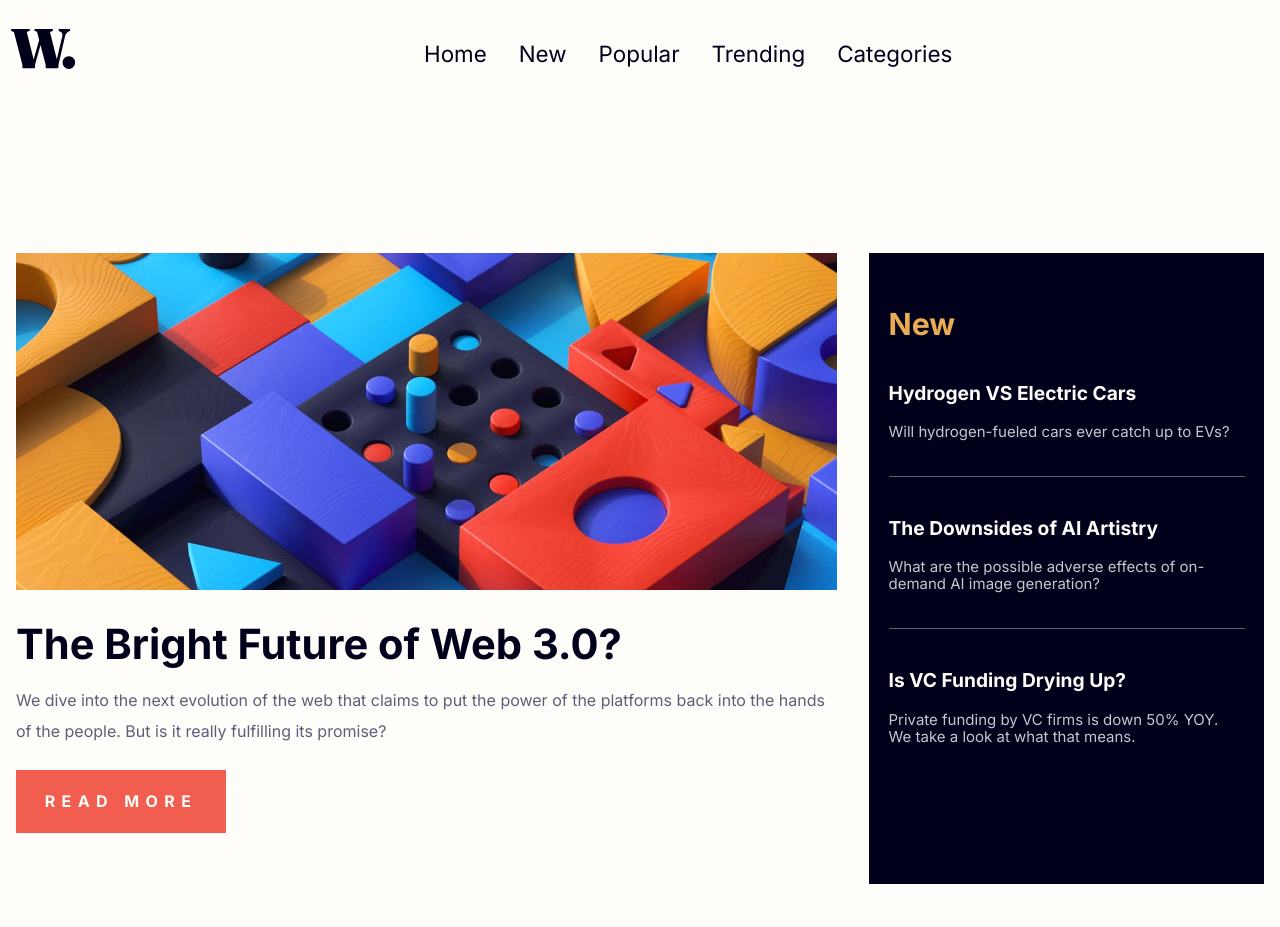
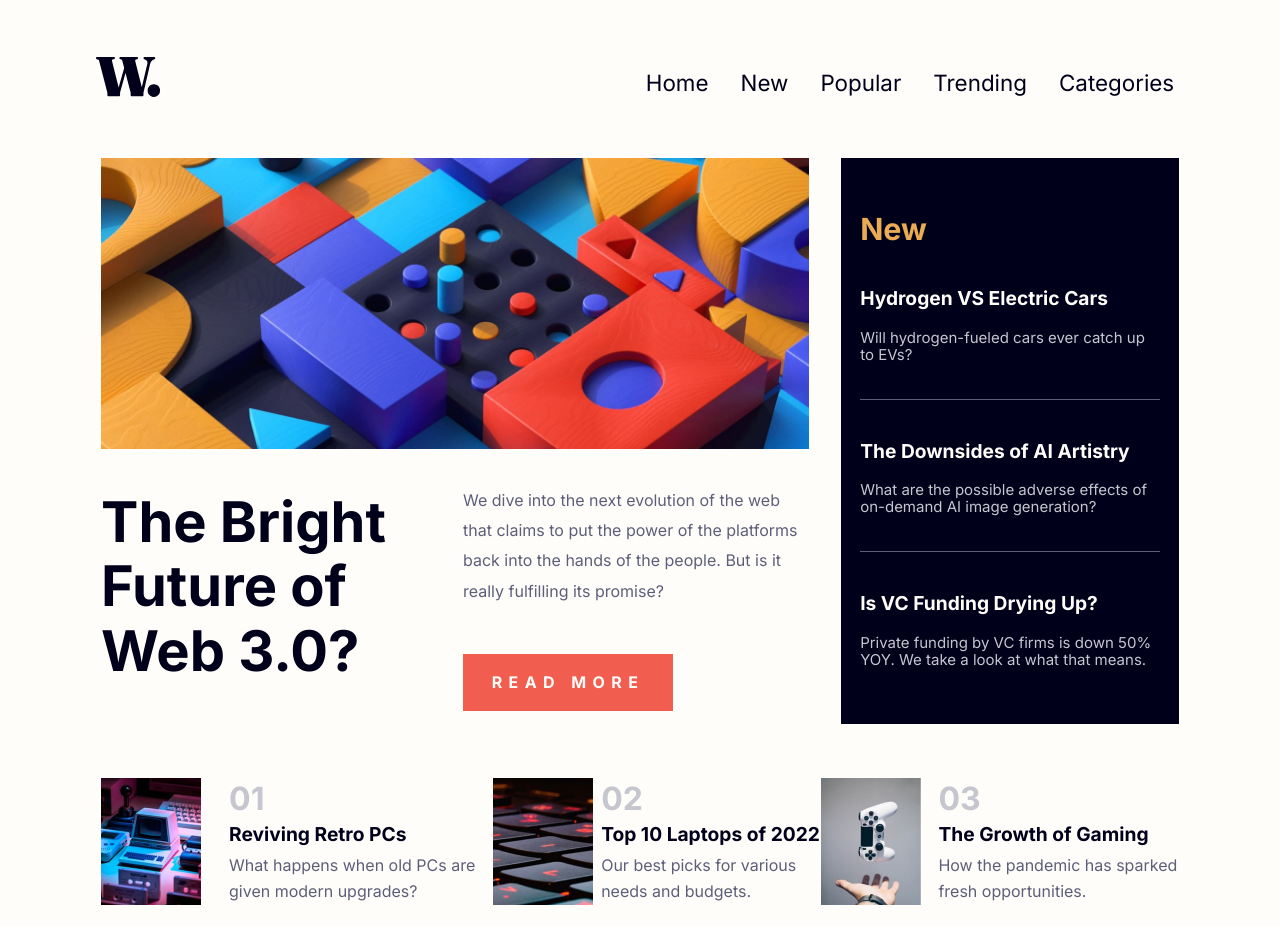
Before and after one commit to martinc1402/News-Homepage-Main, a plain HTML site: page index.html in a window 1280 px wide. Shown: the top 927 px of the page. Drawn offline with Linux system fonts and the light colour scheme.

Commit message:
Cleaned up desktop grid styles

```diff
--- a/index.html
+++ b/index.html
@@ -13,6 +13,8 @@
   <title>Frontend Mentor | News homepage</title>
 </head>
 <body>
+<div class="container">
+
 <header id="header-section" class="header-section">
   <div class="logo-container">
     <img class="logo" src="assets/images/logo.svg" alt="A logo of a W" />
@@ -47,10 +49,16 @@
       <img class ="mobile-image" src="assets/images/image-web-3-mobile.jpg" alt="A pretty image">
   </picture>
   </div>
-  <h1 id="main-heading" class="main-heading">The Bright Future of Web 3.0?</h1>
-  <p class="main-description">We dive into the next evolution of the web that claims to put the power of the platforms back into the hands of the people.
-    But is it really fulfilling its promise?</p>
-    <button class="read-more-btn">Read more</button>
+  <div class="hero-text-container">
+    <div class="hero-heading-container">
+      <h1 id="main-heading" class="main-heading">The Bright Future of Web 3.0?</h1>
+    </div>
+    <div class="hero-paragraph-container">
+      <p class="main-description">We dive into the next evolution of the web that claims to put the power of the platforms back into the hands of the people.
+        But is it really fulfilling its promise?</p>
+        <button class="read-more-btn">Read more</button>
+    </div>
+  </div>
 </section>
 
 
@@ -103,6 +111,7 @@
   </article>
 </section>
 
+</div>
   <script src="script.js"></script>
 </body>
 </html>
--- a/style.css
+++ b/style.css
@@ -78,7 +78,7 @@ object-fit: cover;
 
 .main-heading {
     color: hsl(240, 100%, 5%);
-    font-size: 2.6rem;
+    font-size: 3.5rem;
     margin-bottom: 0.4rem;
 }
 
@@ -176,7 +176,7 @@ object-fit: cover;
     display: flex;
     justify-content: center;
     align-items: start;
-    padding-top: 0.4rem 0;
+    padding: 0.4rem 0;
     margin-bottom: 1.6rem;
 }
 
@@ -213,18 +213,34 @@ line-height: 1.6rem;
 
 @media (min-width: 1100px) {
 
-    body {
+
+body {
+ display: flex;
+ justify-content: center;
+ align-items: center;
+}
+
+    .container {
         display: grid;
         grid-template-columns: 1fr 1fr 1fr;
-        grid-template-rows: 1fr 2.5fr 1fr;
+        grid-template-rows: 0.7fr 2.5fr 1fr;
         grid-template-areas:
         "logo menu menu"
         "main main new"
         "stories stories stories";
+        max-width: 1110px;
     }
 
     .mobile-nav {
         display: none;
+    }
+
+    .header-section {
+        max-width: 1110px;
+        display: flex;
+        align-items: center;
+        justify-content: space-between;
+        position: absolute;
     }
 
     .logo-container {
@@ -232,9 +248,12 @@ line-height: 1.6rem;
     }
 
     .side-nav {
-        grid-area: menu;
-        padding: 0;
+        padding-top: 0;
+        display: inline-block;
+        position: static;
+       grid-area: menu;
         max-height: 100px;
+
     }
 
     .menu-close {
@@ -244,6 +263,8 @@ line-height: 1.6rem;
     .side-nav ul {
         display: flex;
         flex-direction: row;
+        justify-content: flex-end;
+
     }
 
     .side-nav ul li {
@@ -252,6 +273,31 @@ line-height: 1.6rem;
 
     .hero-section {
         grid-area: main;
+    }
+
+    .hero-text-container {
+        display: flex;
+    }
+
+    .hero-heading-container {
+        width: 50%;
+        padding-right: 1rem;
+    }
+
+    .main-heading {
+        font-size: 3.5rem;
+    }
+
+    .hero-paragraph-container {
+        width: 50%;
+        padding-top: 1rem;
+        margin-bottom: 0;
+    }
+
+    .read-more-btn {
+        margin-top: 2rem;
+        margin-bottom: 0;
+        padding: 1.2rem;
     }
 
 
```
